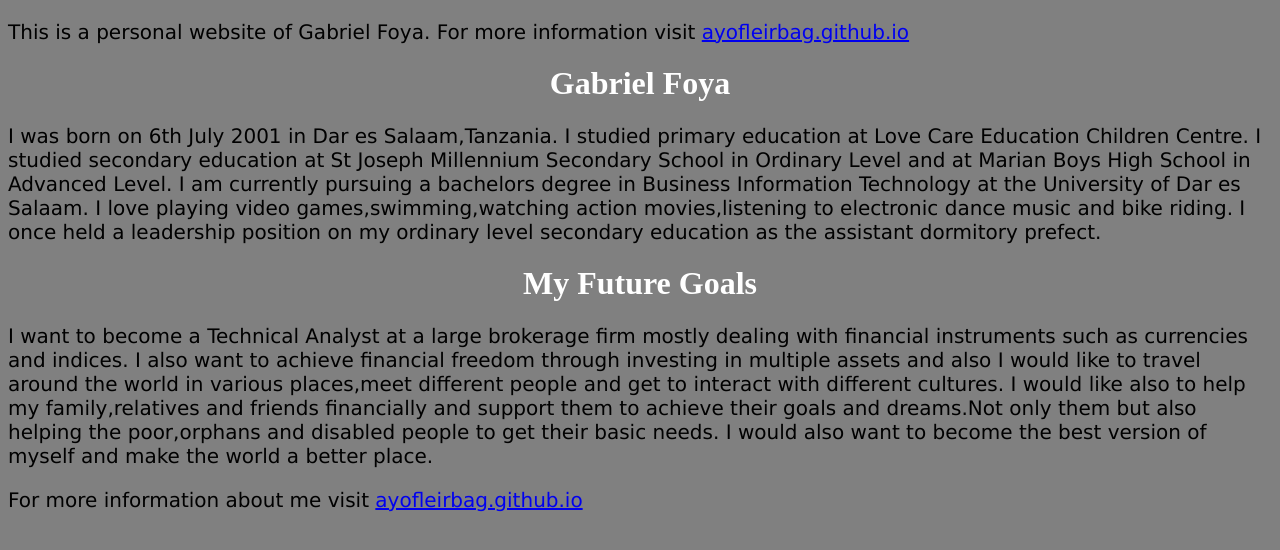
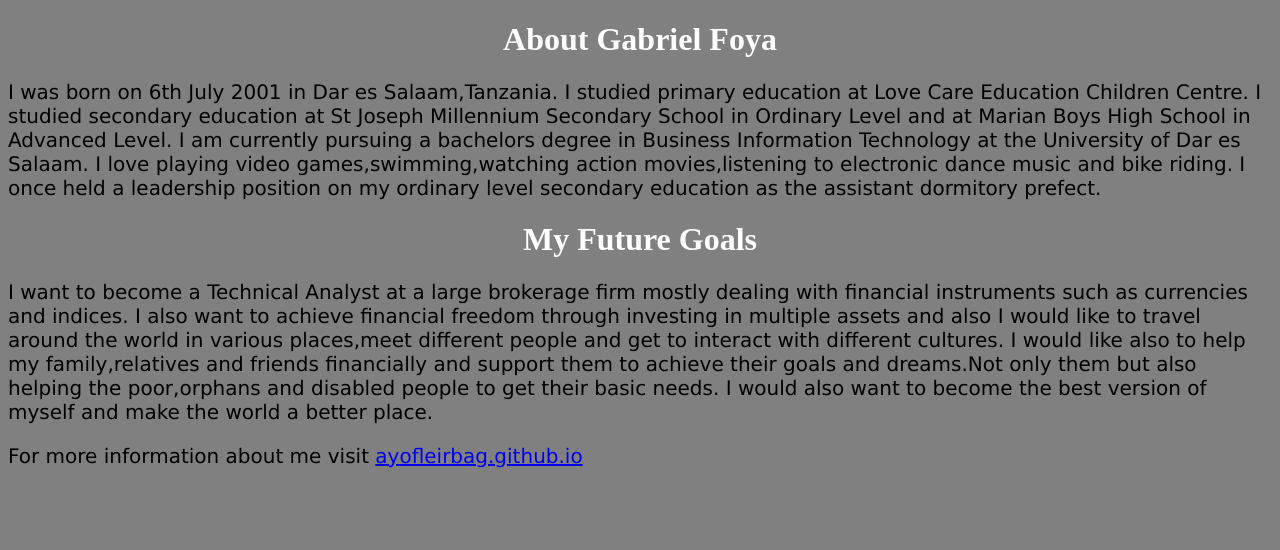
Before and after one commit to ayofleirbag/ayofleirbag.github.io, a plain HTML site: page index.html in a window 1280 px wide. Drawn offline with Linux system fonts and the light colour scheme.

Commit message:
Update index.html

```diff
--- a/index.html
+++ b/index.html
@@ -21,13 +21,7 @@ p{
 <title>My Portfolio</title>
 </head>
 
-<p>
-This is a personal website of Gabriel Foya.
-For more information visit
-<a href="https://ayofleirbag.github.io/">ayofleirbag.github.io</a>
-</p>
-
-<h1> Gabriel Foya</h1>
+<h1>  About Gabriel Foya</h1>
 
 <p>
 I was born on 6th July 2001 in Dar es Salaam,Tanzania.
```
